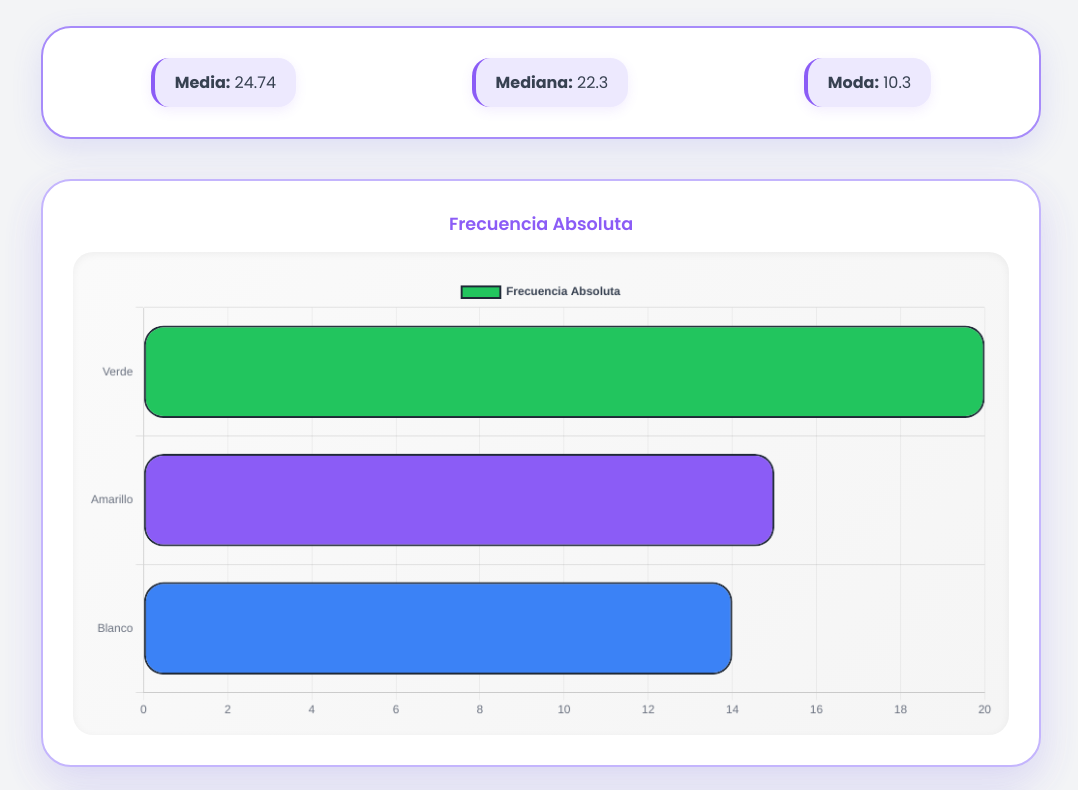
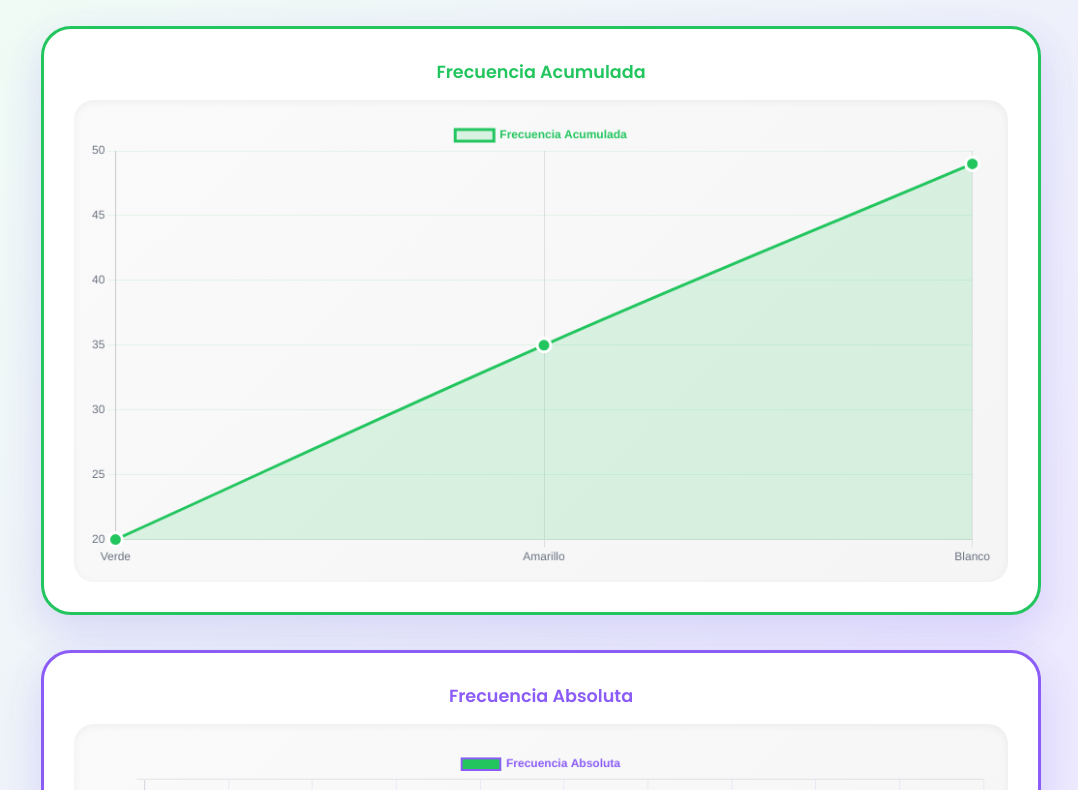
Before and after one commit to Auris1508/Ex-men-Pr-ctico_AURISCAB_6IV8, a plain HTML site: page index.html in a window 1280 px wide. Shown: the part 87-877 px from the top of the page, without its empty margins (99-1177 px from the left). Drawn offline with nearby package versions, Linux system fonts and the light colour scheme.

Commit message:
te amp pero no intentes arreglar algo que no funciona

```diff
--- a/index.html
+++ b/index.html
@@ -13,23 +13,23 @@
       <h1>Análisis de Datos</h1>
     </header>
 
-    <div class="stats-box">
-      <div id="estadisticas"></div>
-    </div>
-
     <div class="graficas-grid">
-      <div class="grafica-container">
+      <div class="grafica-container verde">
+        <h2>Frecuencia Acumulada</h2>
+        <canvas id="poligono"></canvas>
+      </div>
+      <div class="grafica-container morado">
         <h2>Frecuencia Absoluta</h2>
         <canvas id="barras"></canvas>
       </div>
-      <div class="grafica-container">
+      <div class="grafica-container azul">
         <h2>Frecuencia Relativa</h2>
         <canvas id="pastel"></canvas>
       </div>
-      <div class="grafica-container full-width">
-        <h2>Frecuencia Acumulada</h2>
-        <canvas id="poligono"></canvas>
-      </div>
+    </div>
+
+    <div class="stats-box">
+      <div id="estadisticas"></div>
     </div>
   </div>
 
--- a/script.js
+++ b/script.js
@@ -12,8 +12,54 @@ fetch("resultados.json")
 
     // Paleta de colores: Verde, Morado, Azul
     const coloresPaleta = ["#22C55E", "#8B5CF6", "#3B82F6"];
+    const coloresSecundarios = ["#DCF4E8", "#EDE9FE", "#DBEAFE"];
 
-    // Gráfica de barras
+    // Gráfica de línea (Frecuencia Acumulada)
+    new Chart(document.getElementById("poligono"), {
+      type: "line",
+      data: {
+        labels: colores,
+        datasets: [{
+          label: "Frecuencia Acumulada",
+          data: Object.values(data.frecuencia_acumulada),
+          borderColor: "#22C55E",
+          backgroundColor: "rgba(34, 197, 94, 0.15)",
+          fill: true,
+          borderWidth: 3,
+          pointBackgroundColor: "#22C55E",
+          pointBorderColor: "white",
+          pointBorderWidth: 3,
+          pointRadius: 7,
+          pointStyle: "circle",
+          tension: 0.4
+        }]
+      },
+      options: {
+        responsive: true,
+        maintainAspectRatio: true,
+        plugins: {
+          legend: {
+            display: true,
+            labels: {
+              color: "#22C55E",
+              font: { size: 12, weight: "600" },
+              padding: 15
+            }
+          }
+        },
+        scales: {
+          y: {
+            ticks: { color: "#6B7280" },
+            grid: { color: "rgba(34, 197, 94, 0.1)" }
+          },
+          x: {
+            ticks: { color: "#6B7280" }
+          }
+        }
+      }
+    });
+
+    // Gráfica de barras (Frecuencia Absoluta)
     new Chart(document.getElementById("barras"), {
       type: "bar",
       data: {
@@ -22,11 +68,10 @@ fetch("resultados.json")
           label: "Frecuencia Absoluta",
           data: valores,
           backgroundColor: coloresPaleta,
-          borderColor: "#1F2937",
+          borderColor: "#8B5CF6",
           borderWidth: 2,
           borderRadius: 20,
-          borderSkipped: false,
-          shadow: true
+          borderSkipped: false
         }]
       },
       options: {
@@ -37,7 +82,7 @@ fetch("resultados.json")
           legend: {
             display: true,
             labels: {
-              color: "#374151",
+              color: "#8B5CF6",
               font: { size: 12, weight: "600" },
               padding: 20
             }
@@ -46,7 +91,7 @@ fetch("resultados.json")
         scales: {
           x: {
             ticks: { color: "#6B7280" },
-            grid: { color: "rgba(0, 0, 0, 0.05)" }
+            grid: { color: "rgba(139, 92, 246, 0.1)" }
           },
           y: {
             ticks: { color: "#6B7280" }
@@ -55,7 +100,7 @@ fetch("resultados.json")
       }
     });
 
-    // Diagrama de pastel
+    // Diagrama de doughnut (Frecuencia Relativa)
     new Chart(document.getElementById("pastel"), {
       type: "doughnut",
       data: {
@@ -75,7 +120,7 @@ fetch("resultados.json")
           legend: {
             display: true,
             labels: {
-              color: "#374151",
+              color: "#3B82F6",
               font: { size: 12, weight: "600" },
               padding: 15
             }
@@ -83,49 +128,4 @@ fetch("resultados.json")
         }
       }
     });
-
-    // Polígono de frecuencias
-    new Chart(document.getElementById("poligono"), {
-      type: "line",
-      data: {
-        labels: colores,
-        datasets: [{
-          label: "Frecuencia Acumulada",
-          data: Object.values(data.frecuencia_acumulada),
-          borderColor: "#8B5CF6",
-          backgroundColor: "rgba(139, 92, 246, 0.2)",
-          fill: true,
-          borderWidth: 3,
-          pointBackgroundColor: "#22C55E",
-          pointBorderColor: "white",
-          pointBorderWidth: 3,
-          pointRadius: 7,
-          pointStyle: "circle",
-          tension: 0.4
-        }]
-      },
-      options: {
-        responsive: true,
-        maintainAspectRatio: true,
-        plugins: {
-          legend: {
-            display: true,
-            labels: {
-              color: "#374151",
-              font: { size: 12, weight: "600" },
-              padding: 15
-            }
-          }
-        },
-        scales: {
-          y: {
-            ticks: { color: "#6B7280" },
-            grid: { color: "rgba(0, 0, 0, 0.05)" }
-          },
-          x: {
-            ticks: { color: "#6B7280" }
-          }
-        }
-      }
-    });
   });
--- a/style.css
+++ b/style.css
@@ -6,7 +6,8 @@
 
 body {
   font-family: 'Poppins', sans-serif;
-  background-color: #F3F4F6;
+  background: linear-gradient(135deg, #F0FDF4 0%, #EDE9FE 50%, #EFF6FF 100%);
+  min-height: 100vh;
   padding: 20px;
 }
 
@@ -24,10 +25,13 @@ h1 {
   color: #6366F1;
   font-size: 2.2em;
   margin-bottom: 10px;
+  background: linear-gradient(135deg, #22C55E 0%, #8B5CF6 50%, #3B82F6 100%);
+  -webkit-background-clip: text;
+  -webkit-text-fill-color: transparent;
+  background-clip: text;
 }
 
 h2 {
-  color: #8B5CF6;
   font-size: 1.1em;
   margin-bottom: 15px;
   text-align: center;
@@ -38,8 +42,8 @@ h2 {
   background: white;
   border-radius: 30px;
   padding: 30px;
-  margin-bottom: 40px;
-  border: 2px solid #A78BFA;
+  margin-top: 40px;
+  border: 2px solid #C4B5FD;
   box-shadow: 0 10px 30px rgba(99, 102, 241, 0.15),
               inset 0 1px 0 rgba(255, 255, 255, 0.6);
 }
@@ -55,10 +59,10 @@ h2 {
   color: #374151;
   font-size: 1em;
   padding: 12px 20px;
-  background: #EDE9FE;
+  background: linear-gradient(135deg, #DCF4E8 0%, #EDE9FE 100%);
   border-radius: 18px;
-  border-left: 4px solid #8B5CF6;
-  box-shadow: 0 4px 12px rgba(139, 92, 246, 0.1);
+  border-left: 4px solid #22C55E;
+  box-shadow: 0 4px 12px rgba(34, 197, 94, 0.1);
 }
 
 .graficas-grid {
@@ -72,10 +76,33 @@ h2 {
   background: white;
   border-radius: 30px;
   padding: 30px;
-  border: 2px solid #C4B5FD;
   box-shadow: 0 15px 40px rgba(99, 102, 241, 0.12),
               0 0 0 1px rgba(255, 255, 255, 0.5) inset,
               0 15px 40px rgba(139, 92, 246, 0.08);
+}
+
+.grafica-container.verde {
+  border: 3px solid #22C55E;
+}
+
+.grafica-container.verde h2 {
+  color: #22C55E;
+}
+
+.grafica-container.morado {
+  border: 3px solid #8B5CF6;
+}
+
+.grafica-container.morado h2 {
+  color: #8B5CF6;
+}
+
+.grafica-container.azul {
+  border: 3px solid #3B82F6;
+}
+
+.grafica-container.azul h2 {
+  color: #3B82F6;
 }
 
 .grafica-container.full-width {
```
